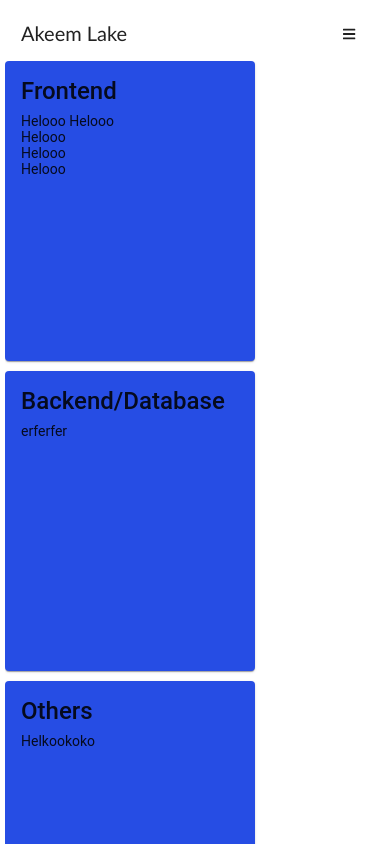
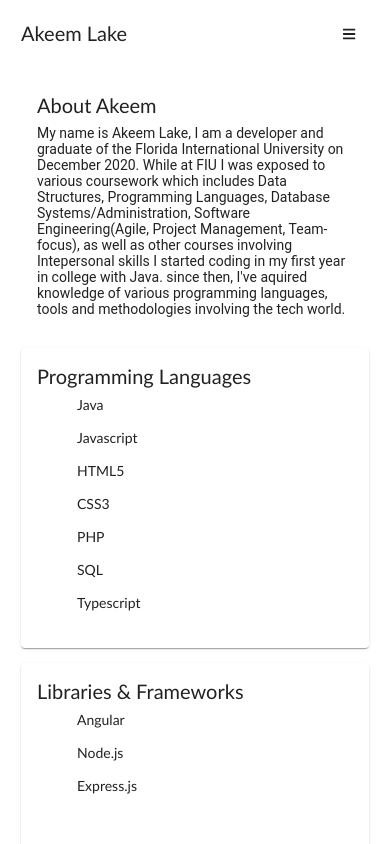
Before and after one commit to aalake/aalake.github.io, an Angular app: page /about in a window 390 px wide. Shown: the top 844 px of the page. Built offline with nearby package versions, Linux system fonts and the light colour scheme.

Commit message:
Worked on responsiveness of contact page

```diff
--- a/src/app/about/about.component.css
+++ b/src/app/about/about.component.css
@@ -19,15 +19,15 @@ img.profile-img{
 }
 
 /* my description of myself*/
-.description{
+/* .description{
     width: 80%;
     height: 60%;
-    position: relative;
-    left:10%; /*moves description to the right*/
-    top: 30px;
+    position: relative; */
+    /*left:10%;*/ /*moves description to the right*/
+   /* top: 30px;*/
     /* text-align: center; */
 
-}
+/*}*/
 
 /* These are all the cards for skills */
 #skills-card{
@@ -162,11 +162,30 @@ h4{
 }
 
 
- mat-card{
-     height: 250px;
-    min-width: 250px;
-    width: 250px;
+
+/* Use everything below, omit above */
+
+
+
+.description mat-card{
+    /* margin-bottom: 50px; */
+    /* background-color: #004C68; */
+    /* min-height: 300px; */
+    min-width: 200px;
+
+}
+
+.about-container{
+ padding: 16px;
+}
+
+ .skills mat-card{
     min-height: 300px;
-    background-color: #264de4;
-    /* height: 200px; */
+    width: 110px;
+    font-family: 'Gill Sans', 'Gill Sans MT', Calibri, 'Trebuchet MS', sans-serif;
 }
+
+mat-card-title{
+    font-size: 20px;
+    font-family: 'Gill Sans', 'Gill Sans MT', Calibri, 'Trebuchet MS', sans-serif;
+}
--- a/src/app/about/about.component.html
+++ b/src/app/about/about.component.html
@@ -1,52 +1,36 @@
-<div class="about-container" fxLayout="row wrap" fxLayout.xs="column" fxLayout.sm="row" fxLayout.md="row" fxLayout.lg="row" fxLayoutGap="10px">
-    <!-- <div fxLayout="row" fxFlexGap="100px"> -->
 
-        <mat-card fxFlex="15">
-            <mat-card-title>
-                Frontend
-            </mat-card-title>
+<div class="about-container" fxLayout="row inline" fxLayout.xs="row wrap" fxLayoutGap="15px grid" fxLayoutAlign="center">
 
+    <div class="description" fxFlex="50" fxFlex.xs="100" fxLayoutAlign="start">
+        <mat-card class="mat-elevation-z0">
+            <mat-card-title>About Akeem</mat-card-title>
             <mat-card-content>
-                Helooo
-                Helooo
-                <br>
-                Helooo
-                <br>
-                Helooo
-                <br>
-                Helooo
-
-
+                {{AboutData.description[0]}}
+                {{AboutData.description[1]}}
             </mat-card-content>
         </mat-card>
+    </div>
 
+    <div class="skills"  fxLayout="row wrap" fxLayoutGap="15px grid" >
 
-        <mat-card fxFlex="15">
-            <mat-card-title>
-                Backend/Database
-            </mat-card-title>
+        <div fxFlex="12%" fxFlex.xs="100%" fxFlex.sm="100%" fxFlex.md="50%" fxFlex.lg="50%" *ngFor="let items of mySkills">
+            <!-- <div fxFlex="12%" fxFlex.xs="100%" fxFlex.sm="50%" fxFlex.md="25%" fxFlex.lg="25%" *ngFor="let items of mySkills"> -->
+            <mat-card fxFlex.lt-lg="100%" fxFlex.gt-md="100%">
+                <mat-card-title>{{items.title}}</mat-card-title>
 
-            <mat-card-content>
-                erferfer
-            </mat-card-content>
-        </mat-card>
+                <mat-card-content *ngFor="let skills of items.skills">
+                   <ul>
+                       <li>
+                         {{skills}}
+                       </li>
+                   </ul>
+                </mat-card-content>
+            </mat-card>
 
+        </div>
+    </div>
 
-        <mat-card fxFlex="15">
-            <mat-card-title>
-                Others
-            </mat-card-title>
-
-            <mat-card-content>
-                Helkookoko
-            </mat-card-content>
-        </mat-card>
-    <!-- </div> -->
 </div>
-
-
-
-
 
 
 
--- a/src/app/about/about.component.ts
+++ b/src/app/about/about.component.ts
@@ -2,6 +2,8 @@ import { Component, OnInit } from '@angular/core';
 import { AboutData } from '../data/about.data'
 import { faJsSquare, faNodeJs, faAws, faJava, faCss3Alt, faHtml5, faAngular } from '@fortawesome/free-brands-svg-icons';
 import { faDatabase, faCodeBranch, faCubes, faTerminal,faLink,faDotCircle, faTasks } from '@fortawesome/free-solid-svg-icons';
+import { IAbout } from '../models/about'
+import { ISkills } from '../models/skills'
 
 @Component({
   selector: 'app-about',
@@ -27,18 +29,24 @@ export class AboutComponent implements OnInit {
    faDotCircle = faDotCircle;
 
 
+   example = 'fa fab-facebook';
+
    myimage: string = "assets/images/IMG_9021.jpg";
+
+  mySkills: ISkills[] =
+  [
+  {title:'Programming Languages', skills:['Java','Javascript','HTML5', 'CSS3', 'PHP', 'SQL', 'Typescript']},
+  {title:'Libraries & Frameworks',skills:['Angular','Node.js','Express.js']},
+  {title:'Tools & Platforms', skills:['Git(Github)','Visual Studio Code','MySQL','SQL Server', 'Mac', 'iOS', 'Windows', 'Linux']},
+  {title:'Working Knowledge',skills:['PHP','AWS','Vue.js']}
+  ]
+
+
 
 
 
   constructor() {
-    // let frontendSkills: string[];
 
-    // for(let i = 0; i < AboutData.frontendSkills.length;i++)
-    // {
-    //   console.log(AboutData.frontendSkills[i])
-
-    // }
 
   }
 
--- /dev/null
+++ b/src/app/models/skills.ts
@@ -0,0 +1,4 @@
+export interface ISkills{
+    title: string,
+    skills: string[]
+}
```
Also changed, not shown: package.json (+19 -18 lines), 1 other file (tests, documents, lock files or other folders).
